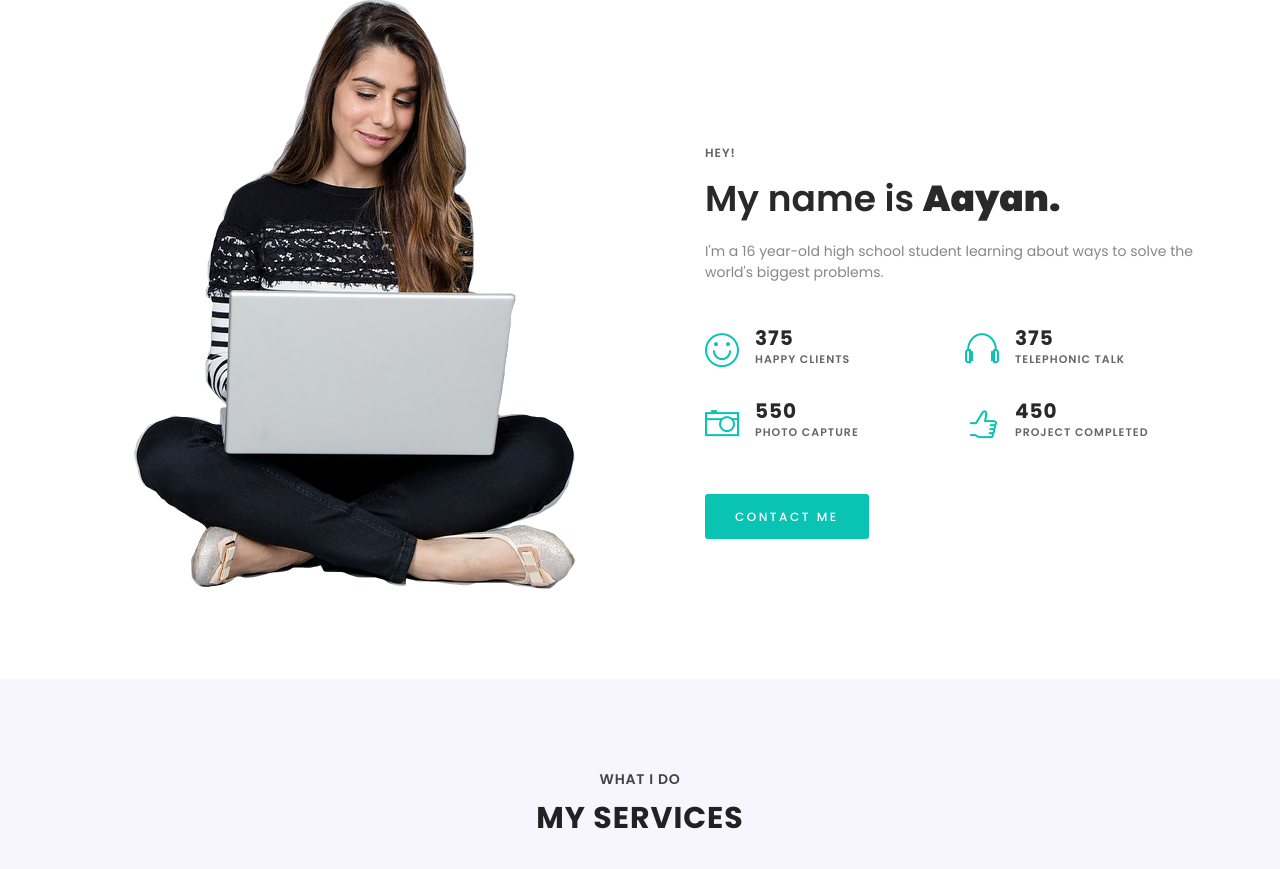
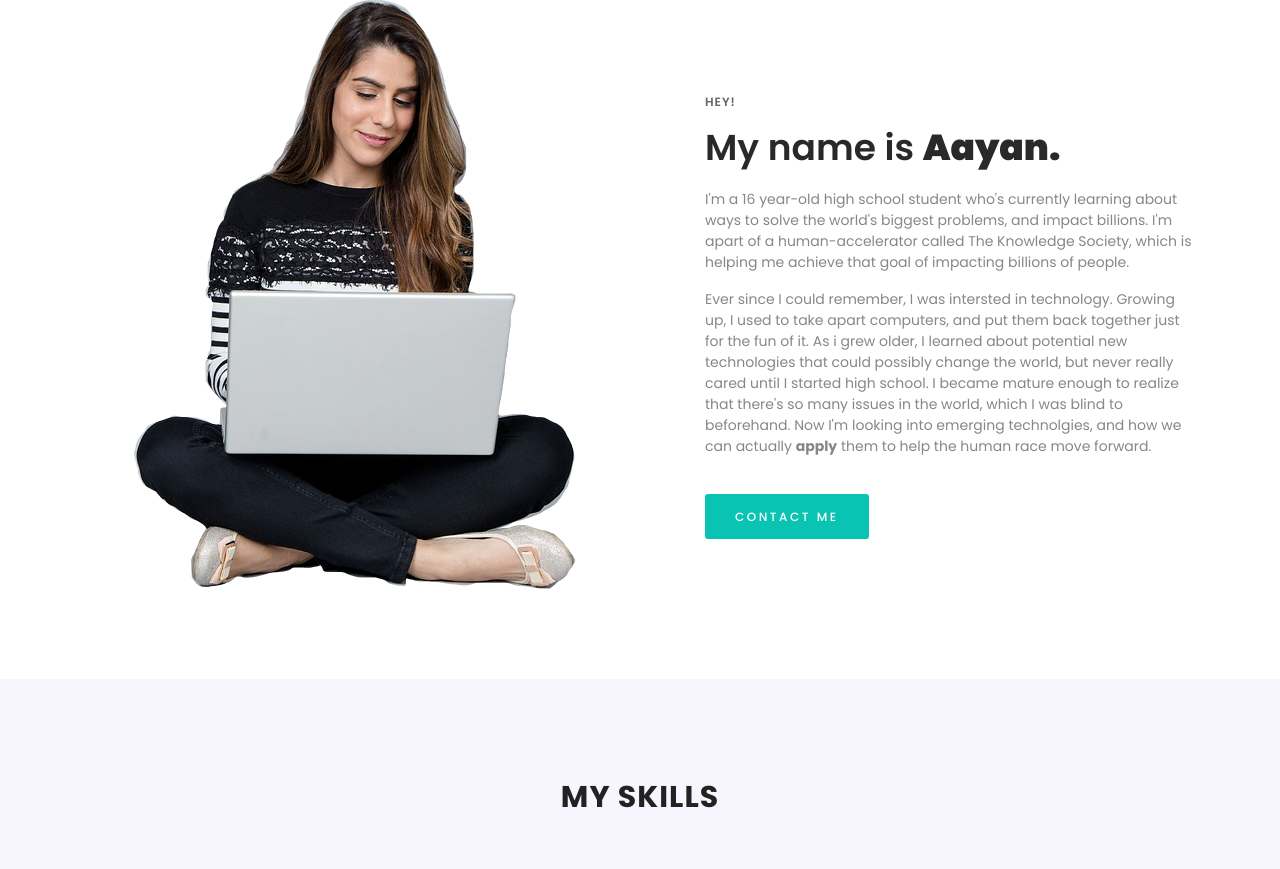
Before and after one commit to AayanSiddiqui/aayansiddiqui.github.io, a plain HTML site: page index.html in a window 1280 px wide. Shown: the part 891-1760 px from the top of the page. Drawn offline with Linux system fonts and the light colour scheme.

Commit message:
Added description/bio about myself

```diff
--- a/index.html
+++ b/index.html
@@ -126,50 +126,17 @@
             <div class="aboutus-text">
               <span class="font-alt">Hey!</span>
               <h3 class="font-alt">My name is <strong>Aayan.</strong></h3>
-              <p>I'm a 16 year-old high school student learning about ways to solve the world's biggest problems.</p>
-              <div class="counter-box">
-                <div class="row">
-                  <div class="col-md-6">
-                    <div class="counter-col">
-                        <div class="counter-data" data-count="375">
-                            <i class="theme-color ti-face-smile"></i>
-                            <div class="count font-alt">375</div>
-                            <h6>Happy Clients</h6>
-                        </div>
-                    </div>
-                  </div> <!-- col -->
-
-                  <div class="col-md-6">
-                    <div class="counter-col">
-                        <div class="counter-data" data-count="375">
-                            <i class="theme-color ti-headphone"></i>
-                            <div class="count font-alt">375</div>
-                            <h6>Telephonic Talk</h6>
-                        </div>
-                    </div>
-                  </div> <!-- col -->
-                  <div class="col-md-6">
-                    <div class="counter-col">
-                        <div class="counter-data" data-count="550">
-                            <i class="theme-color ti-camera"></i>
-                            <div class="count font-alt">550</div>
-                            <h6>Photo Capture</h6>
-                        </div>
-                    </div>
-                  </div> <!-- col -->
-
-                  <div class="col-md-6">
-                    <div class="counter-col">
-                        <div class="counter-data" data-count="450">
-                            <i class="theme-color ti-thumb-up"></i>
-                            <div class="count font-alt">450</div>
-                            <h6>Project Completed</h6>
-                        </div>
-                    </div>
-                  </div> <!-- col -->
-
-                </div> <!-- row -->
-              </div> <!-- counter-box -->
+              <p>I'm a 16 year-old high school student who's currently learning about ways to solve the world's biggest problems, and impact billions.
+                 I'm apart of a human-accelerator called The Knowledge Society, which is helping
+                 me achieve that goal of impacting billions of people.</p>
+              <p>Ever since I could remember, I was intersted in technology. Growing up, I used to take
+                apart computers, and put them back together just for the fun of it. As i grew older, I learned about potential
+                new technologies that could possibly change the world, but never really cared until I started high school. I
+                became mature enough to realize that there's so many issues in the world, which I was blind to beforehand. Now
+                I'm looking into emerging technolgies, and how we can actually <strong>apply</strong> them to help the human race
+                move forward.
+              </p>
+              <br>
               <div class="about-action">
                 <a href="#contact" class="m-btn m-btn-theme">
                   Contact Me
@@ -192,8 +159,7 @@
         <div class="row">
           <div class="col-12">
             <div class="section-title-01">
-              <span class="font-alt">WHAT I DO</span>
-              <h3 class="font-alt">My Services</h3>
+              <h3 class="font-alt">My Skills</h3>
             </div>
           </div> <!-- col -->
         </div> <!-- row -->
@@ -752,23 +718,13 @@
         <div class="contact-info">
           <div class="ci-row">
             <i class="theme-bg ti-email"></i>
-            <label>For Information</label>
-            <span>info@domain.com</span>
-          </div><div class="ci-row">
-            <i class="theme-bg ti-email"></i>
-            <label>For Support</label>
-            <span>info@domain.com</span>
-              </div>
-              <div class="ci-row">
-                <i class="theme-bg ti-mobile"></i>
-                <label>Talk with us</label>
-                <span>1800 108 5252</span>
-              </div>
-
+            <label>Email</label>
+            <span>siddiquiaayan@gmail.com</span>
+          </div>
               <div class="ci-row">
                 <i class="theme-bg ti-direction"></i>
                 <label>Address</label>
-                <span>301 The Greenhouse,<br> London, E2 8DY.</span>
+                <span>Toronto, Ontario</span>
               </div>
             </div>
       </div>
@@ -785,7 +741,7 @@
                     </div>
                     <div class="col-md-6">
                       <div class="form-group">
-                        <input name="Email" placeholder="Emaile" class="form-control" type="email">
+                        <input name="Email" placeholder="Email" class="form-control" type="email">
                         <span class="input-focus-effect"></span>
                       </div>
                     </div>
@@ -797,7 +753,7 @@
                     </div>
                     <div class="col-md-12">
                       <div class="form-group">
-                        <textarea name="comment" placeholder="Describe your project" rows="3" class="form-control"></textarea>
+                        <textarea name="comment" placeholder="Body" rows="3" class="form-control"></textarea>
                         <span class="input-focus-effect"></span>
                       </div>
                     </div>
```
Also changed, not shown: 5 other files.
